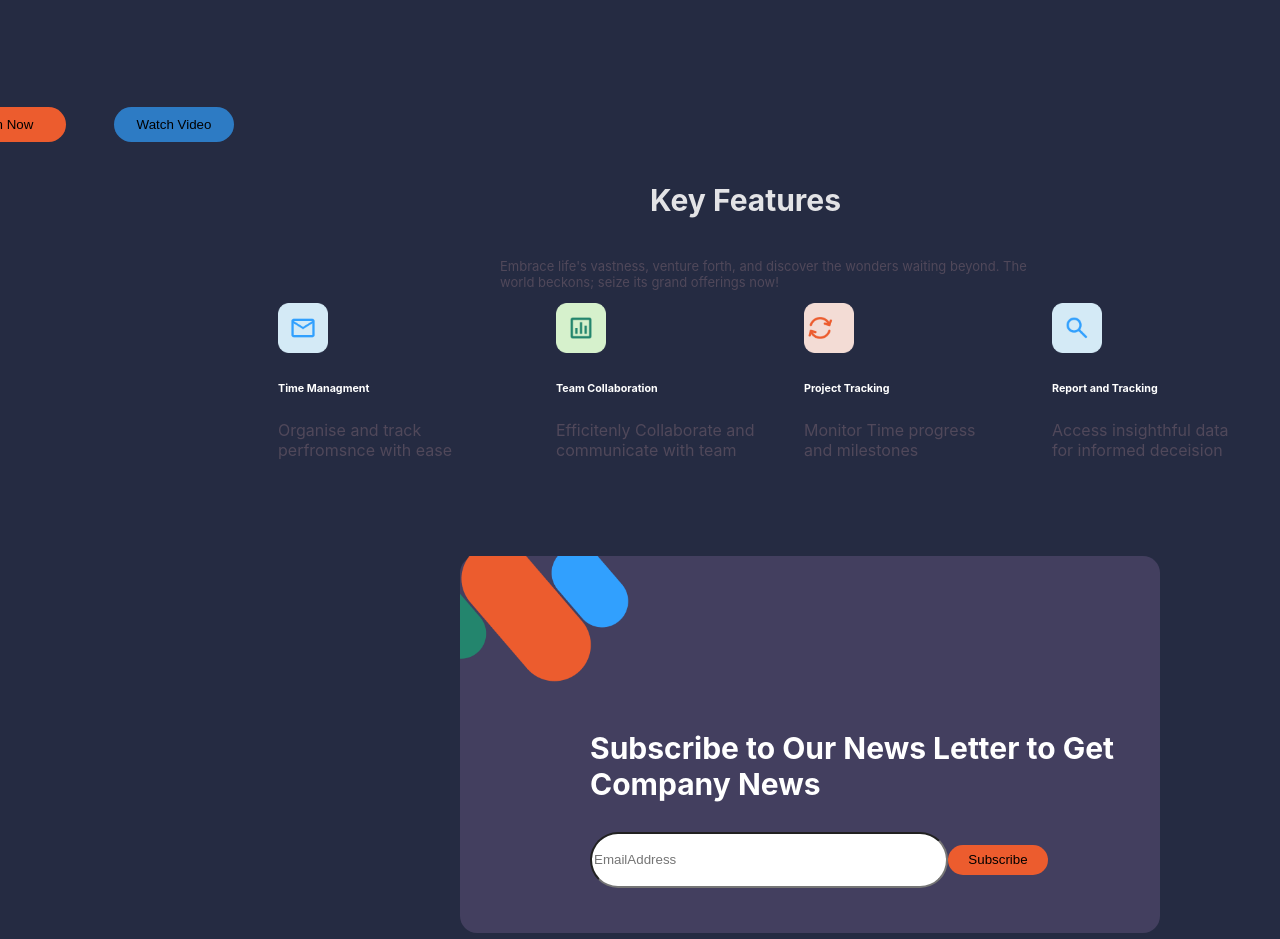
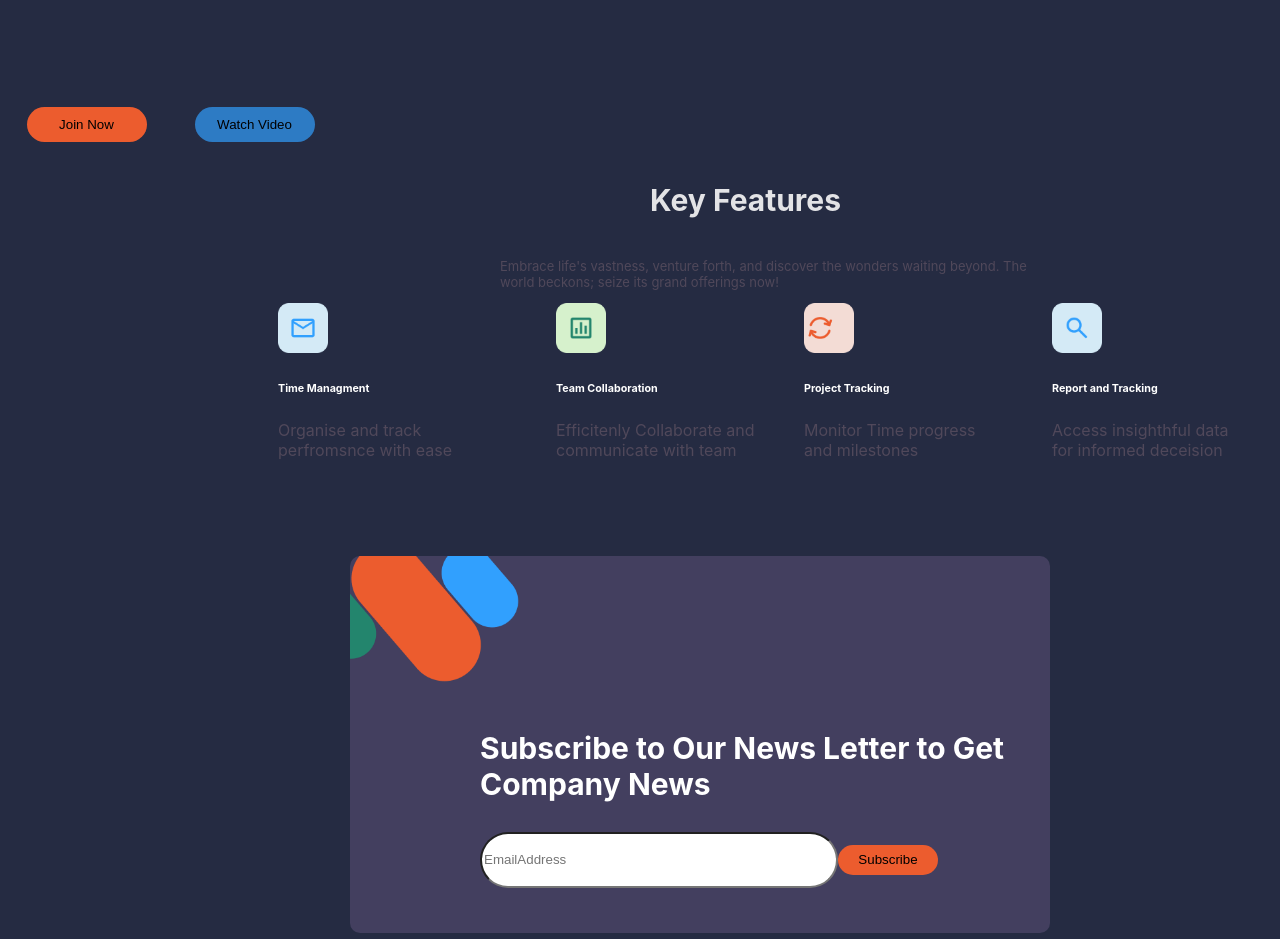
Before and after one commit to jMkwendy45/TimeKeeperFrontEnd, a React (Create React App) app: page / in a window 1280 px wide. Shown: the part 413-1352 px from the top of the page. Built offline with nearby package versions, Linux system fonts and the light colour scheme.

Commit message:
completed

```diff
--- a/src/component/home/Home.jsx
+++ b/src/component/home/Home.jsx
@@ -116,7 +116,7 @@ const Home = ()=>{
             </div>
             <div>
                 <div className="subscribe-box">
-                    <div >
+                    <div>
                         <img src={subscribePict} alt="React Image" />
                        <h3>Subscribe to Our News Letter to Get Company News</h3>
                     </div>
--- a/src/component/home/home.css
+++ b/src/component/home/home.css
@@ -8,7 +8,7 @@
 }
 .home-container{
     background-color:#252b42;
-    height:190vh;
+    height:207vh;
 }
 .streamText{
     font-size:20px;
@@ -27,7 +27,7 @@
     display: flex;
     justify-content: center;
     align-items: center;
-    margin-right:1100px;
+    margin-right:939px;
     margin-top:50px;
     gap:3rem;
 }
@@ -89,11 +89,11 @@
     height: 377px;
     border: none;
     background:#433f5f;
-    border-radius:17px;
+    border-radius:10px;
 
     boxShadow: 2px 2px 4px rgba(0, 0, 0, 0.2);
     /*padding: 90px;*/
-    margin-left:460px;
+    margin-left:350px;
     margin-top:80px;
 }
 .subscribe-box img{
@@ -117,6 +117,6 @@
     height:30px;
     width:100px;
     border:none;
-    border-radius:40px;
+    border-radius:30px;
     background-color: #ec5c2e;
 }
```
